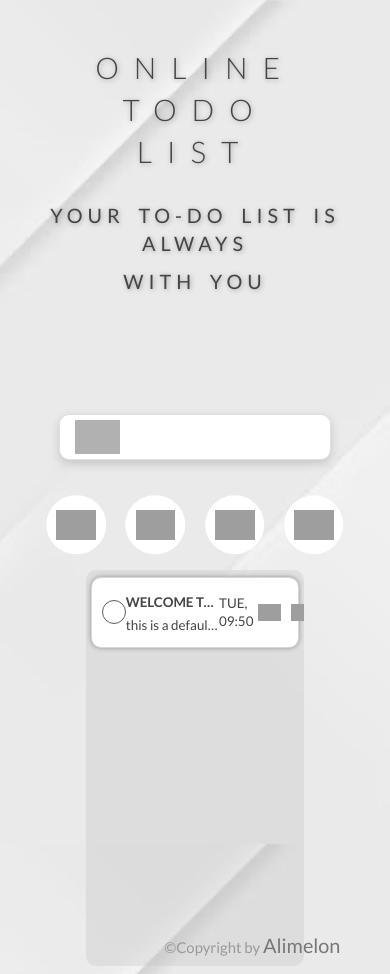
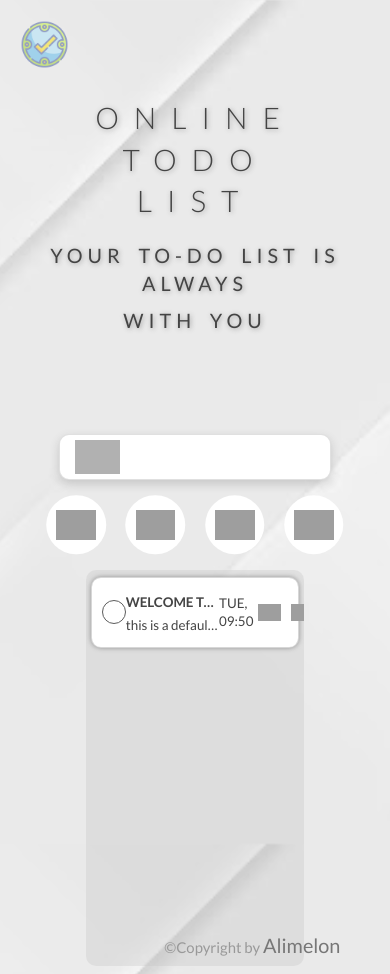
Before and after one commit to Alimelon1384/melon-todolist, a website built with Parcel: page index.html in a window 390 px wide. Shown: the top 974 px of the page. Built offline with nearby package versions, Linux system fonts and the light colour scheme; grey boxes are pictures that could not be loaded.

Commit message:
favicon added

```diff
--- a/index.html
+++ b/index.html
@@ -9,11 +9,15 @@
 		/>
 		<link rel="stylesheet" href="src/css/style.css" />
 		<link rel="stylesheet" href="src/css/mediaquery.css">
+		<link rel="shortcut icon" href="src/img/favicon.png" type="image/x-icon">
 		<script src="src/js/controller.js" type="module" defer></script>
 		<title>Todo Application | Online Todo List</title>
 	</head>
 	<body>
 		<header class="header">
+			<figure class="favicon">
+				<img src="src/img/favicon.png" alt="favicon">
+			</figure>
 			<h1 class="header__title--main">online todo list</h1>
 			<h2 class="header__title--sub">
 				Your to-do list is always<span></span>with you
--- a/src/css/header.css
+++ b/src/css/header.css
@@ -23,3 +23,17 @@
 	animation: bounceInRight 1s;
 	backface-visibility: hidden;
 }
+
+.favicon {
+	text-align: left;
+	height: 5rem;
+	position: absolute;
+	left: 2rem;
+	top: 2rem;
+	opacity: 0.5;
+	z-index: -1;
+}
+.favicon img {
+	display: block;
+	height: 100%;
+}
--- a/src/css/mediaquery.css
+++ b/src/css/mediaquery.css
@@ -10,7 +10,7 @@
 	.search-container {
 		flex-basis: 100%;
 		text-align: center;
-		margin: 5rem 0;
+		margin: 3rem 0;
 	}
 	.features {
 		flex-wrap: wrap;
@@ -23,7 +23,7 @@
 
 	.item-container {
 		width: 100%;
-		margin: 4rem auto;
+		margin: 1rem auto;
 	}
 }
 
@@ -32,11 +32,13 @@
 		font-size: 50%;
 	}
 	.header__title--main {
+		padding-top: 5rem;
+
 		font-size: 3rem;
 		letter-spacing: 0.5rem;
 	}
 	.header__title--sub {
-		margin-top: 3rem;
+		margin-top: 1rem;
 		letter-spacing: 0.2rem;
 		font-size: 1.8rem;
 	}
```
Also changed, not shown: src/img/favicon.png (added).
